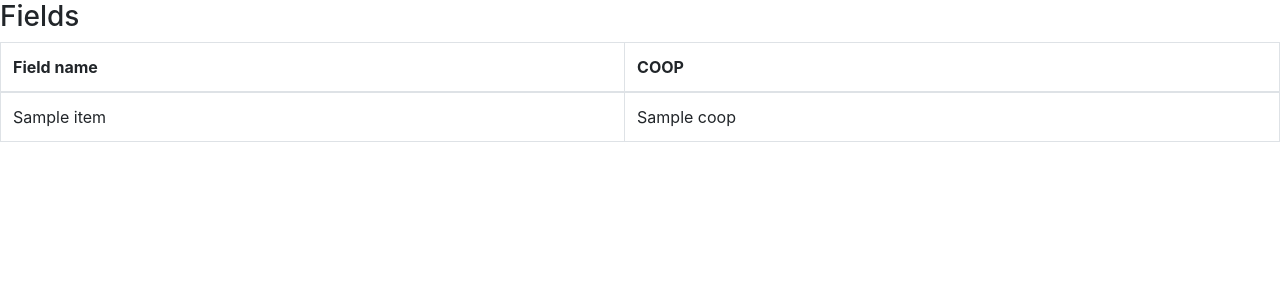
After one commit to DANIELKAKAI/manioc, a Django app: page /fields in a window 1280 px wide. The commit adds this page. Shown: the top 300 px of the page. Run offline with Django 3.2, Linux system fonts and the light colour scheme; tables that the repository leaves empty hold one stand-in row (values such as "Sample post"); a database or web service that is not in the repository returns one stand-in record (values such as "Sample title"); data that the repository does not hold is empty; some libraries are stand-ins or nearby versions.

Commit message:
added fields table

```diff
--- a/manioc/urls.py
+++ b/manioc/urls.py
@@ -15,9 +15,10 @@ Including another URLconf
 """
 from django.contrib import admin
 from django.urls import path
-from website.views import home
+from website.views import home,fields
 
 urlpatterns = [
     path('admin/', admin.site.urls),
-    path('',home)
+    path('',home),
+    path('fields',fields)
 ]
--- /dev/null
+++ b/website/templates/fields.html
@@ -0,0 +1,31 @@
+<!DOCTYPE html>
+<html>
+<head>
+	<title>manioc 21 fields</title>
+	{% load data_tags %}
+	<link rel="stylesheet" type="text/css" href="https://stackpath.bootstrapcdn.com/bootstrap/4.4.1/css/bootstrap.min.css">
+</head>
+<body>
+	<h3>Fields</h3>
+
+	<table class="table table-bordered">
+
+		<thead>
+		<tr>
+			<th>Field name</th>
+			<th>COOP</th>
+		</tr>
+	</thead>
+
+	<tbody>
+		{% for field in fields %}
+		<tr>
+			<td>{{field|get_value:'fieldName'}}</td>
+			<td>{{field|get_value:'coop'}}</td>
+		</tr>
+		{% endfor %}
+	</table>
+</tbody>
+
+</body>
+</html>
--- a/website/views.py
+++ b/website/views.py
@@ -6,3 +6,9 @@ def home(request):
 	res = requests.get('https://api.ona.io/api/v1/data/401455',auth=('danielkimassai','mylenana'))
 	farmers = res.json()
 	return render(request,"home.html",{'farmers':farmers})
+
+
+def fields(request):
+	res = requests.get('https://api.ona.io/api/v1/data/401002',auth=('danielkimassai','mylenana'))
+	fields = res.json()
+	return render(request,"fields.html",{'fields':fields})
```
Also changed, not shown: website/templates/home.html (+8 -1 lines).
